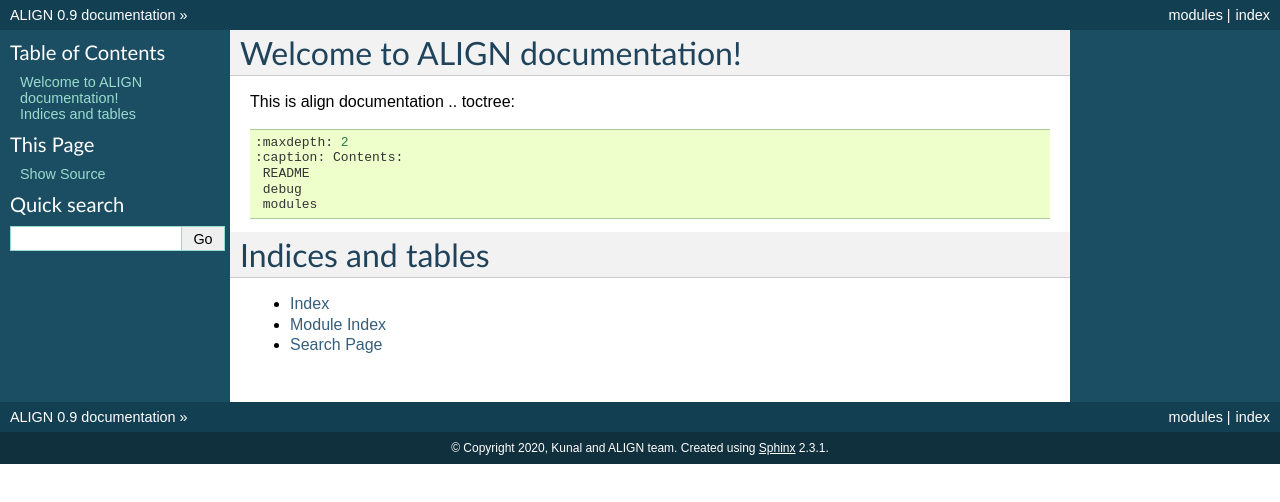
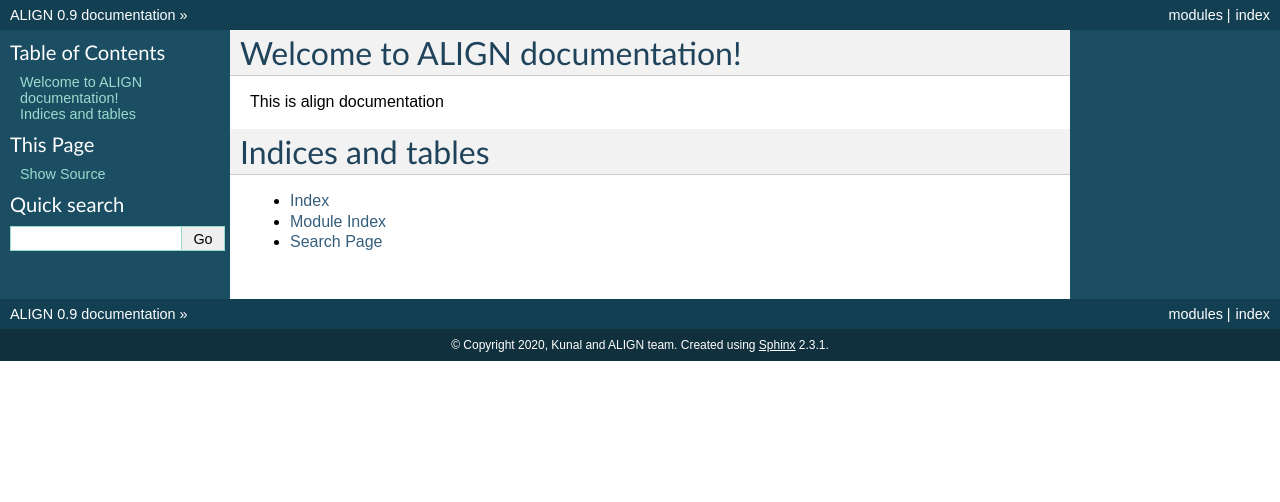
Before and after one commit to ALIGN-public/ALIGN-public.github.io, a plain HTML site: page index.html in a window 1280 px wide. Drawn offline with Linux system fonts and the light colour scheme; a script that the page names is missing.

Commit message:
align_doc

```diff
--- a/index.html
+++ b/index.html
@@ -37,14 +37,8 @@
 
   <div class="section" id="welcome-to-align-documentation">
 <h1>Welcome to ALIGN documentation!<a class="headerlink" href="#welcome-to-align-documentation" title="Permalink to this headline">¶</a></h1>
-<p>This is align documentation
-.. toctree:</p>
-<div class="highlight-default notranslate"><div class="highlight"><pre><span></span><span class="p">:</span><span class="n">maxdepth</span><span class="p">:</span> <span class="mi">2</span>
-<span class="p">:</span><span class="n">caption</span><span class="p">:</span> <span class="n">Contents</span><span class="p">:</span>
- <span class="n">README</span>
- <span class="n">debug</span>
- <span class="n">modules</span>
-</pre></div>
+<p>This is align documentation</p>
+<div class="toctree-wrapper compound">
 </div>
 </div>
 <div class="section" id="indices-and-tables">
```
Also changed, not shown: _sources/index.rst.txt, searchindex.js.
